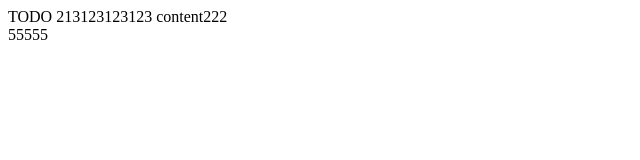
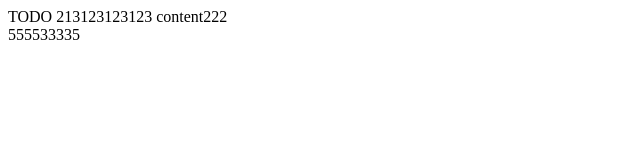
Before and after one commit to walklive/NUTJ, a plain HTML site: page NUTJ/public_html/index.html in a window 1280 px wide. Shown: the full height of the page, 0-640 px from the left. Drawn offline with Linux system fonts and the light colour scheme.

Commit message:
modifine 1

```diff
--- a/NUTJ/public_html/index.html
+++ b/NUTJ/public_html/index.html
@@ -12,6 +12,6 @@ and open the template in the editor.
     </head>
     <body>
         <div>TODO 213123123123 content222</div>
-        <div>55555</div>
+        <div>555533335</div>
     </body>
 </html>
```
